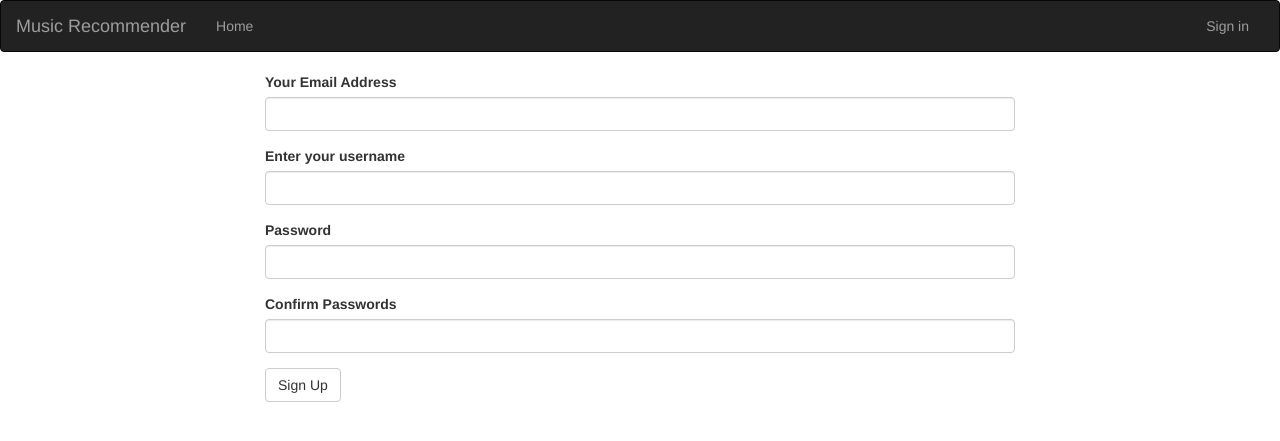
After one commit to Kipkorir2017/Music-Reco-Flask, a Flask app: page /authenticate/register in a window 1280 px wide. The commit adds this page. Shown: the top 441 px of the page. Run offline with Flask 2, Linux system fonts and the light colour scheme; some libraries are stand-ins or nearby versions.

Commit message:
pushing autendication

```diff
--- /dev/null
+++ b/app/auth/__init__.py
@@ -0,0 +1,5 @@
+from flask import Blueprint
+
+auth = Blueprint('auth', __name__)
+
+from . import views, forms
--- /dev/null
+++ b/app/auth/forms.py
@@ -0,0 +1,30 @@
+from flask_wtf import FlaskForm
+from wtforms import StringField, PasswordField, BooleanField, SubmitField
+from wtforms.validators import Required, Email, EqualTo
+from ..models import User
+from wtforms import ValidationError
+
+
+class RegistrationForm(FlaskForm):
+    email = StringField('Your Email Address', validators=[Required(), Email()])
+    username = StringField('Enter your username', validators=[Required()])
+    password = PasswordField('Password', validators=[Required(), EqualTo(
+        'password_confirm', message='Passwords must match')])
+    password_confirm = PasswordField(
+        'Confirm Passwords', validators=[Required()])
+    submit = SubmitField('Sign Up')
+
+    def validate_email(self, data_field):
+        if User.query.filter_by(email=data_field.data).first():
+            raise ValidationError('There is an account with that email')
+
+    def validate_username(self, data_field):
+        if User.query.filter_by(username=data_field.data).first():
+            raise ValidationError('That username is taken')
+
+
+class LoginForm(FlaskForm):
+    email = StringField('Your Email Address', validators=[Required(), Email()])
+    password = PasswordField('Password', validators=[Required()])
+    remember = BooleanField('Remember me')
+    submit = SubmitField('Sign In')
--- /dev/null
+++ b/app/auth/views.py
@@ -0,0 +1,41 @@
+from flask import render_template, redirect, url_for, flash, request
+from ..models import User
+from flask_login import login_user, logout_user, login_required
+from .forms import LoginForm, RegistrationForm
+from .. import db
+from . import auth
+
+
+@auth.route('/login', methods=['GET', 'POST'])
+def login():
+    login_form = LoginForm()
+    if login_form.validate_on_submit():
+        user = User.query.filter_by(email=login_form.email.data).first()
+        if user is not None and user.verify_password(login_form.password.data):
+            login_user(user, login_form.remember.data)
+            return redirect(request.args.get('next') or url_for('main.index'))
+
+        flash('Invalid username or Password')
+
+    title = "Account login"
+    return render_template('auth/login.html', login_form=login_form, title=title)
+
+
+@auth.route('/register', methods=["GET", "POST"])
+def register():
+    form = RegistrationForm()
+    if form.validate_on_submit():
+        user = User(email=form.email.data,
+                    username=form.username.data, password=form.password.data)
+        db.session.add(user)
+        db.session.commit()
+        return redirect(url_for('auth.login'))
+        title = "New Account"
+    return render_template('auth/register.html', registration_form=form)
+
+
+@auth.route('/logout')
+@login_required
+def logout():
+    logout_user()
+    return redirect(url_for("main.index"))
--- a/app/main/views.py
+++ b/app/main/views.py
@@ -1,12 +1,10 @@
-from flask import render_template,request,redirect,url_for
+from flask import render_template, request, redirect, url_for
 from . import main
+from flask_login import login_required
 
-# Views
 @main.route('/')
 def index():
-
     '''
     View root page function that returns the index page and its data
     '''
-
     return render_template('index.html')
--- /dev/null
+++ b/app/templates/auth/register.html
@@ -0,0 +1,17 @@
+{% extends 'base.html'%}
+{% import 'bootstrap/wtf.html' as wtf%}
+
+{% block content %}
+<div class="container">
+    <div class="row">
+        <div class="col-md-2"> </div>
+        <div class="col-md-8">
+
+            {{wtf.quick_form(registration_form)}}
+
+        </div>
+        <div class="col-md-2"></div>
+    </div>
+</div>
+
+{% endblock%}
--- a/app/templates/navbar.html
+++ b/app/templates/navbar.html
@@ -7,11 +7,20 @@
                 <span class="icon-bar"></span>
                 <span class="icon-bar"></span>
             </button>
-            <a class="navbar-brand" href="/"> Music Recommender</a>
+            <a class="navbar-brand" href="/"> Music Recommender </a>
         </div>
         <div class="navbar-collapse collapse">
             <ul class="nav navbar-nav">
                 <li><a href="/">Home</a></li>
+            </ul>
+            <ul class="nav navbar-nav navbar-right">
+                {% if current_user.is_authenticated %}
+                <li style="color:white;padding:15px;">{{current_user.username}}</li>
+                <li><a href="{{url_for('auth.logout')}}">Sign out</a></li>
+                {% else %}
+                <li><a href="{{url_for('auth.login')}}">Sign in</a></li>
+                {%endif%}
+            </ul>
         </div>
 
     </div>
```
Also changed, not shown: app/__init__.py (+14 -0 lines), app/models.py (+25 -2 lines), app/templates/auth/login.html (added, +24 -0 lines), migrations/versions/4b8b4bb10680_adding_password_hash_and_email_columns_.py (added, +34 -0 lines), test/test_user.py (added, +18 -0 lines).
